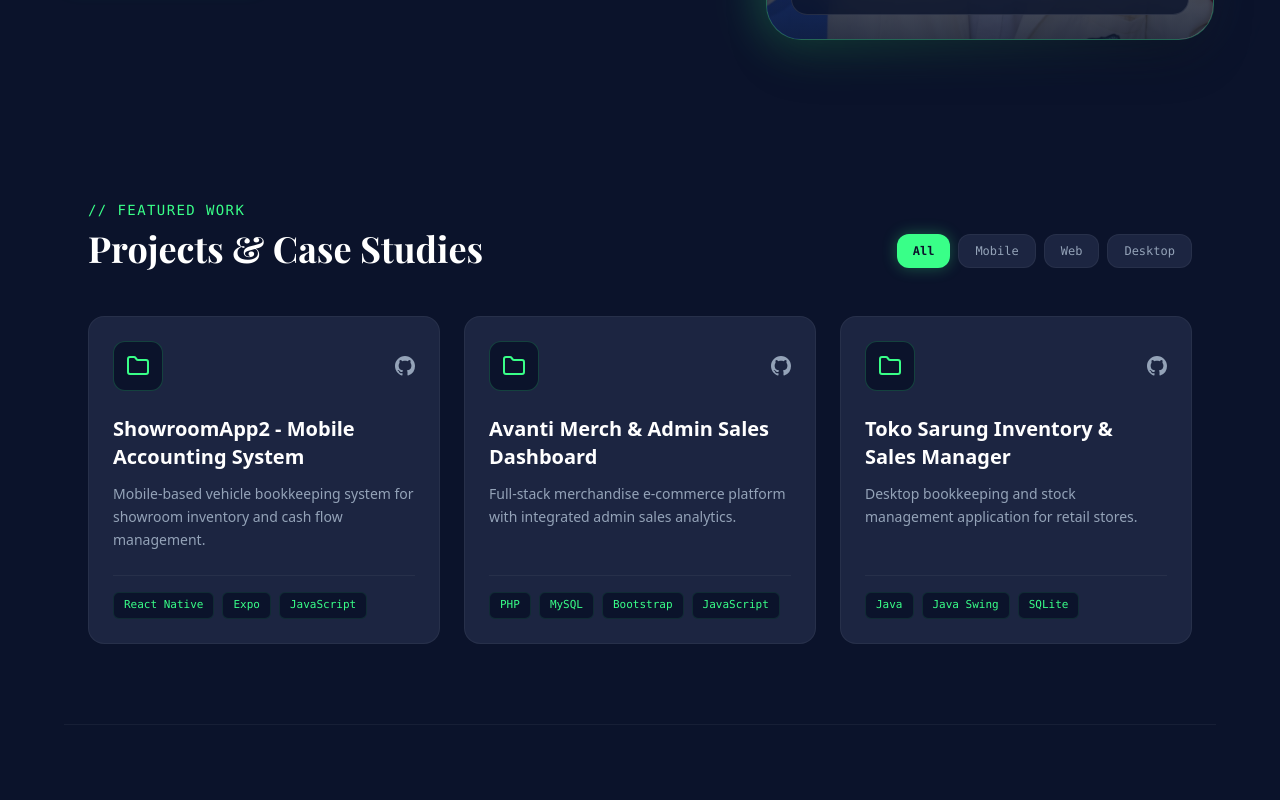
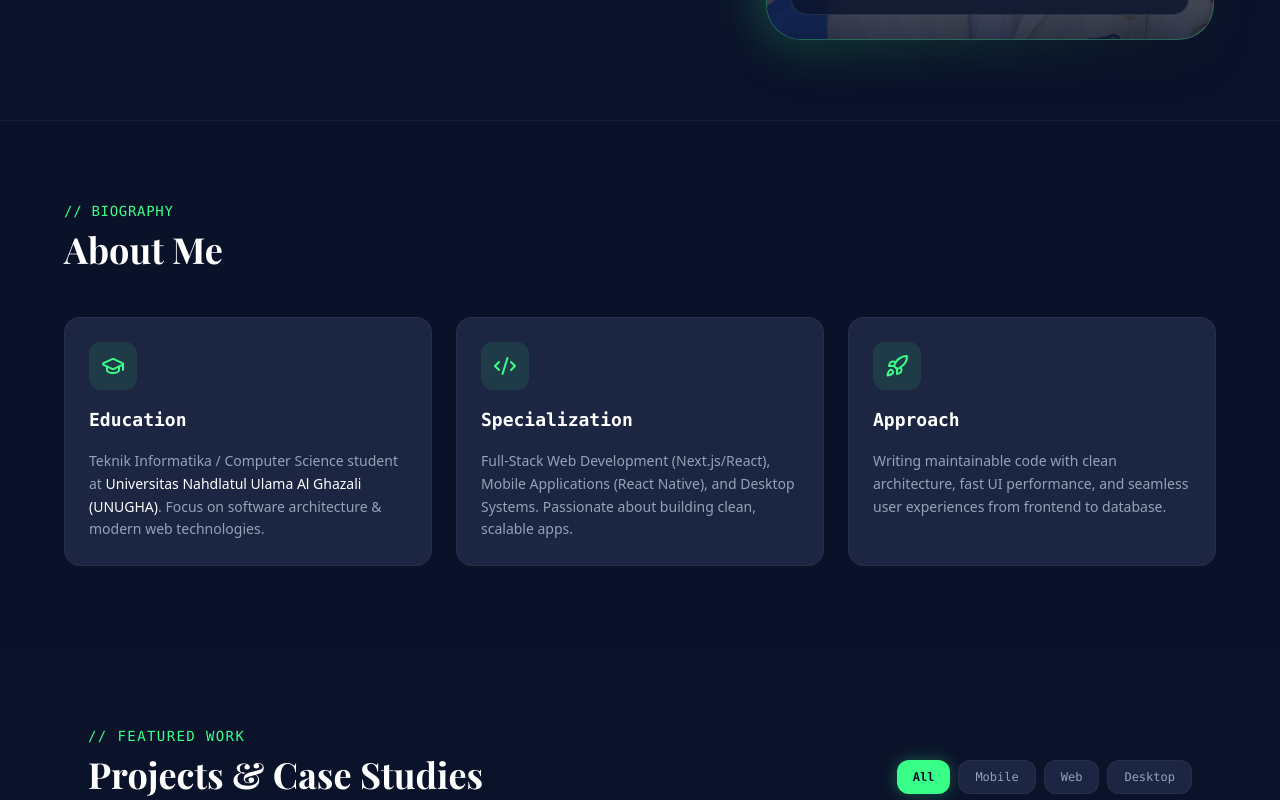
Before and after one commit to abdullohmmuttaqin/portopel, a Next.js app: page / in a window 1280 px wide. Shown: the part 600-1400 px from the top of the page. Built offline with nearby package versions, Linux system fonts and the light colour scheme; a web font is replaced by a local one.

Commit message:
feat: add dedicated About section with education and specialization details

```diff
--- a/src/app/page.tsx
+++ b/src/app/page.tsx
@@ -1,6 +1,7 @@
 import Navbar from "@/components/Navbar";
 import Hero from "@/components/Hero";
-import ProjectGrid from "@/components/ProjectGrid";
+import About from "@/components/About";
+import Projects from "@/components/ProjectGrid";
 import Skills from "@/components/Skills";
 import Contact from "@/components/Contact";
 import Footer from "@/components/Footer";
@@ -10,7 +11,8 @@ export default function Home() {
     <main className="min-h-screen bg-[#0B132B] text-white selection:bg-[#39FF88] selection:text-[#0B132B]">
       <Navbar />
       <Hero />
-      <ProjectGrid />
+      <About />
+      <Projects />
       <Skills />
       <Contact />
       <Footer />
--- /dev/null
+++ b/src/components/About.tsx
@@ -0,0 +1,57 @@
+import { GraduationCap, Code2, Rocket } from "lucide-react";
+
+export default function About() {
+  return (
+    <section id="about" className="py-20 px-6 bg-[#0B132B]/50 border-t border-white/5">
+      <div className="max-w-6xl mx-auto space-y-12">
+
+        {/* Header Section */}
+        <div className="space-y-2">
+          <p className="font-mono text-sm text-[#39FF88] uppercase tracking-wider">// BIOGRAPHY</p>
+          <h2 className="font-[family-name:var(--font-playfair)] text-3xl sm:text-4xl font-bold text-white">
+            About Me
+          </h2>
+        </div>
+
+        {/* Grid Highlight Cards */}
+        <div className="grid grid-cols-1 md:grid-cols-3 gap-6">
+
+          {/* Card 1: Education */}
+          <div className="p-6 rounded-2xl bg-[#1C2541] border border-white/5 hover:border-[#39FF88]/30 transition-all space-y-4">
+            <div className="w-12 h-12 rounded-xl bg-[#39FF88]/10 text-[#39FF88] flex items-center justify-center">
+              <GraduationCap className="w-6 h-6" />
+            </div>
+            <h3 className="font-mono text-lg font-bold text-white">Education</h3>
+            <p className="font-sans text-sm text-[#94A3B8] leading-relaxed">
+              Teknik Informatika / Computer Science student at <span className="text-white font-medium">Universitas Nahdlatul Ulama Al Ghazali (UNUGHA)</span>. Focus on software architecture & modern web technologies.
+            </p>
+          </div>
+
+          {/* Card 2: Specialization */}
+          <div className="p-6 rounded-2xl bg-[#1C2541] border border-white/5 hover:border-[#39FF88]/30 transition-all space-y-4">
+            <div className="w-12 h-12 rounded-xl bg-[#39FF88]/10 text-[#39FF88] flex items-center justify-center">
+              <Code2 className="w-6 h-6" />
+            </div>
+            <h3 className="font-mono text-lg font-bold text-white">Specialization</h3>
+            <p className="font-sans text-sm text-[#94A3B8] leading-relaxed">
+              Full-Stack Web Development (Next.js/React), Mobile Applications (React Native), and Desktop Systems. Passionate about building clean, scalable apps.
+            </p>
+          </div>
+
+          {/* Card 3: Philosophy */}
+          <div className="p-6 rounded-2xl bg-[#1C2541] border border-white/5 hover:border-[#39FF88]/30 transition-all space-y-4">
+            <div className="w-12 h-12 rounded-xl bg-[#39FF88]/10 text-[#39FF88] flex items-center justify-center">
+              <Rocket className="w-6 h-6" />
+            </div>
+            <h3 className="font-mono text-lg font-bold text-white">Approach</h3>
+            <p className="font-sans text-sm text-[#94A3B8] leading-relaxed">
+              Writing maintainable code with clean architecture, fast UI performance, and seamless user experiences from frontend to database.
+            </p>
+          </div>
+
+        </div>
+
+      </div>
+    </section>
+  );
+}
```
